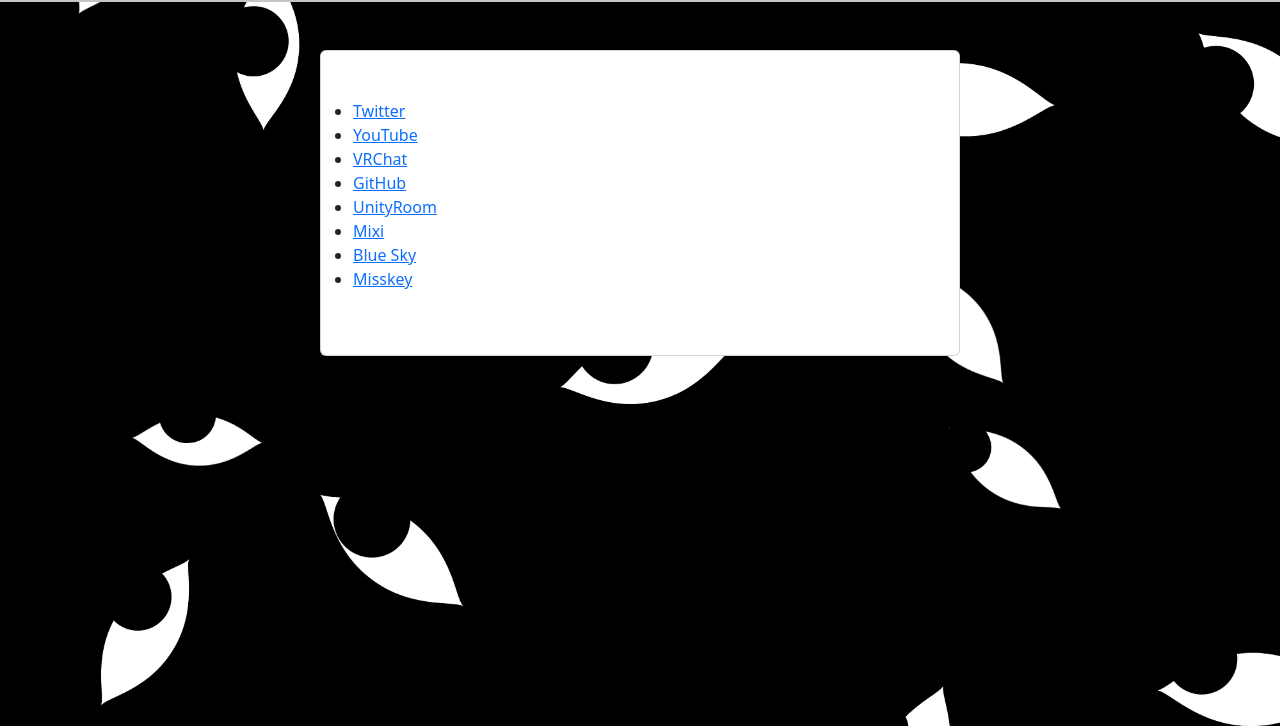
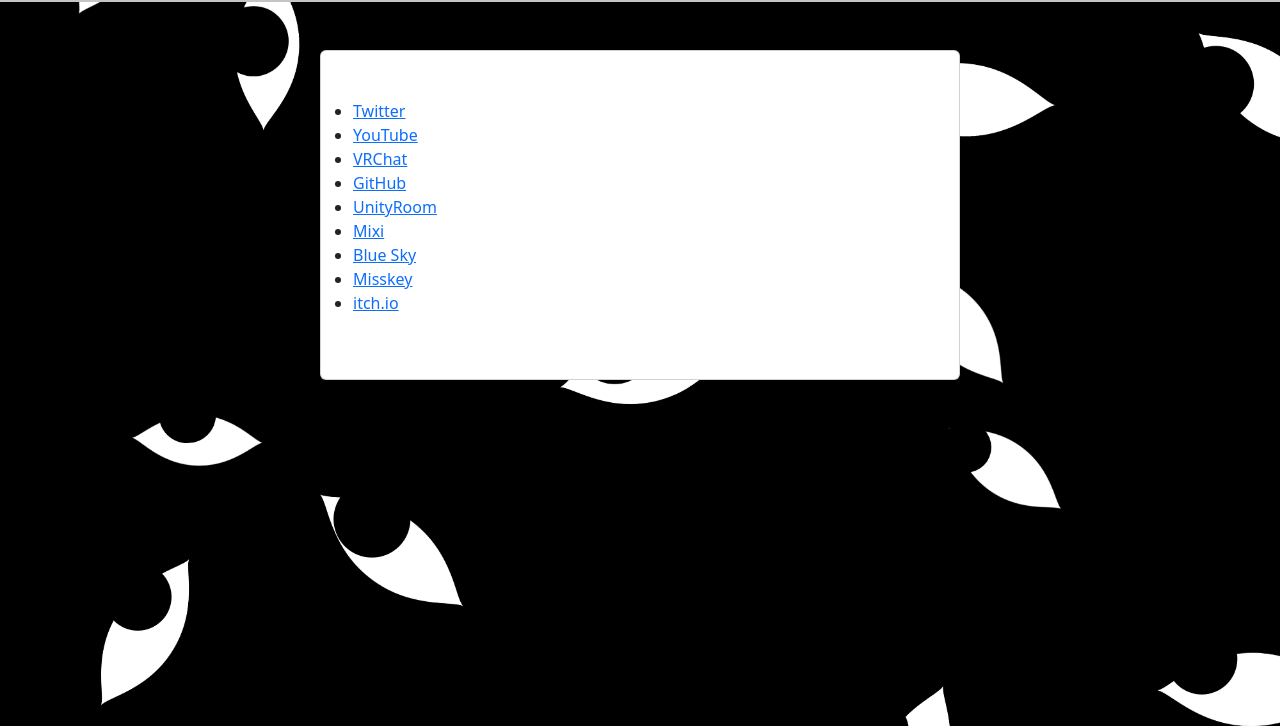
Before and after one commit to IkedaAkihira/portfolio, a plain HTML site: page sns.html in a window 1280 px wide. Shown: the part 74-800 px from the top of the page. Drawn offline with nearby package versions, Linux system fonts and the light colour scheme.

Commit message:
Add itch.io link to sns.html

```diff
--- a/sns.html
+++ b/sns.html
@@ -42,6 +42,7 @@
             <li><a href="https://mixi.social/@ikedaakihira">Mixi</a></li>
             <li><a href="https://bsky.app/profile/ikedaakihira.bsky.social">Blue Sky</a></li>
             <li><a href="https://misskey.io/@IkedaAkihira">Misskey</a></li>
+            <li><a href="https://ikedaakihira.itch.io/">itch.io</a></li>
         </ul>
     </div>
     <script src="background.js"></script>
```
